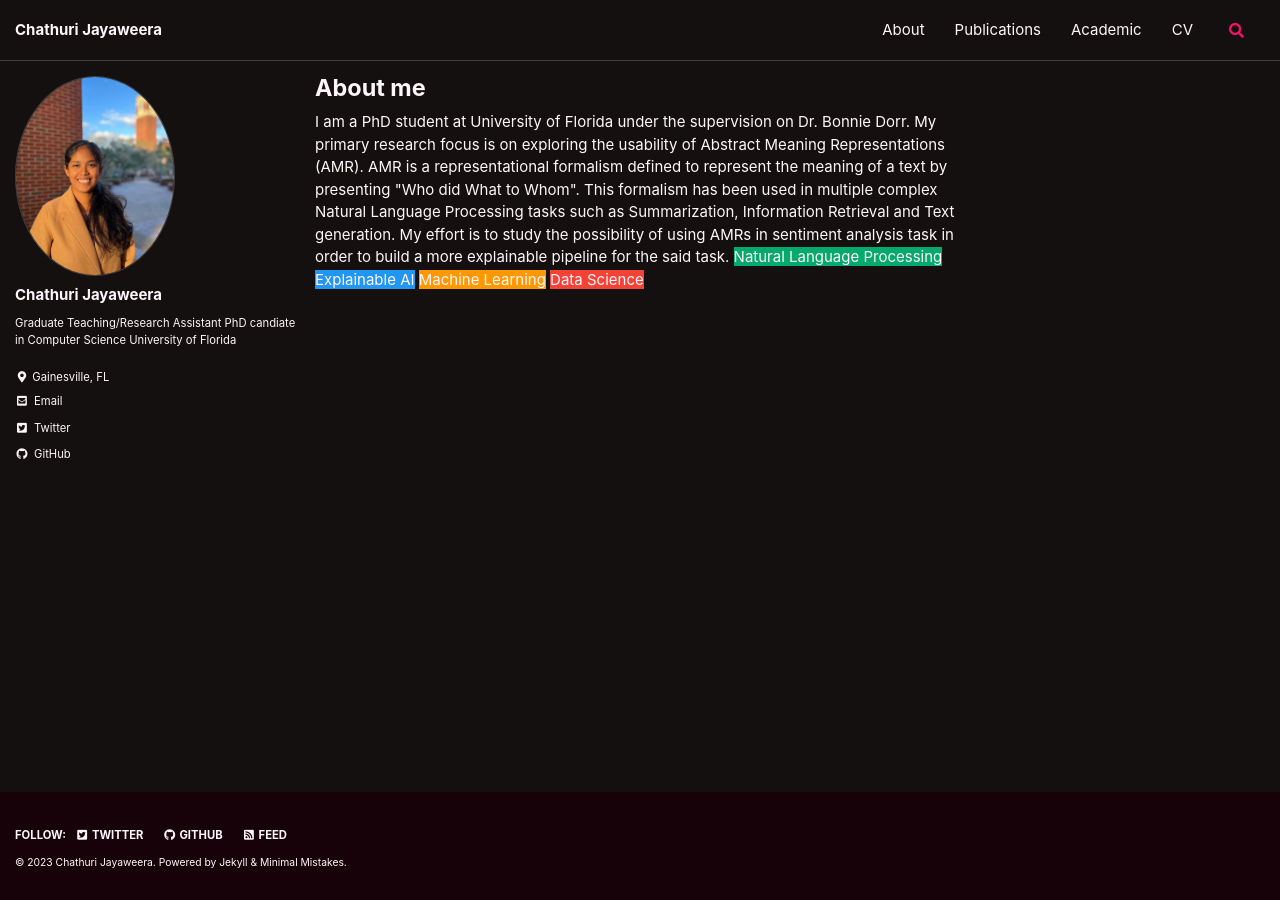
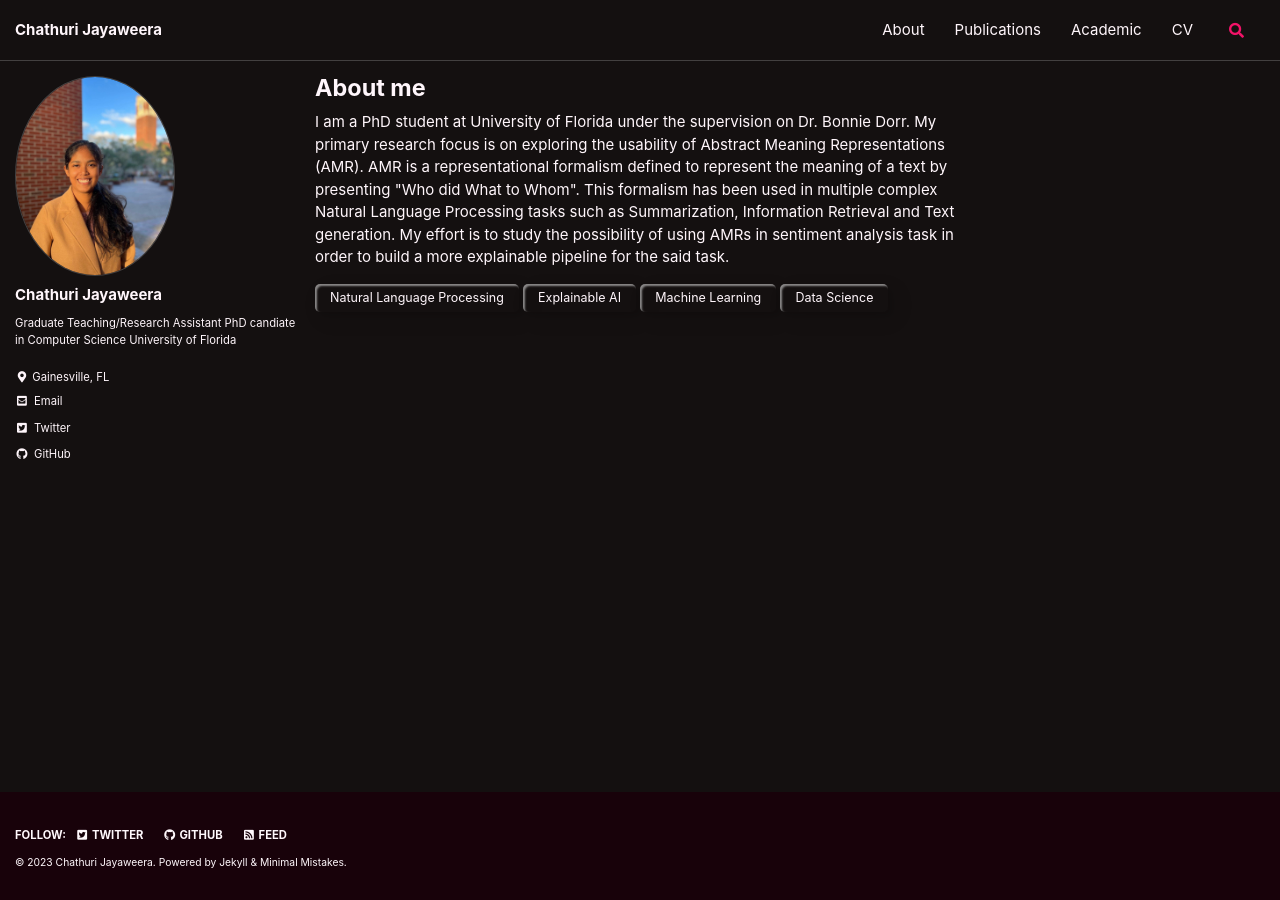
Before and after one commit to chestnutjay/chestnutjay.github.io, a Jekyll site: the page built from index.html, in a window 1280 px wide. Built offline with Jekyll 4.4.1, drawn with Linux system fonts in a browser that asks for light colours; cached includes are drawn as plain includes; the list of posts is cut into pages by our own code.

Commit message:
edited custome label config in index.html

```diff
--- a/index.html
+++ b/index.html
@@ -23,12 +23,12 @@ font-size: 0.875em;
 
 I am a PhD student at University of Florida under the supervision on Dr. Bonnie Dorr. My primary research focus is on exploring the usability of Abstract Meaning Representations (AMR). AMR is a representational formalism defined to represent the meaning of a text by presenting "Who did What to Whom". This formalism has been used in multiple complex Natural Language Processing tasks such as Summarization, Information Retrieval and Text generation. My effort is to study the possibility of using AMRs in sentiment analysis task in order to
 build a more explainable pipeline for the said task.
-
-<span class="label NLP">Natural Language Processing</span>
-<span class="label XAI">Explainable AI</span>
-<span class="label ML">Machine Learning</span>
-<span class="label DS">Data Science</span>
-<!-- <span class="label other">Other</span>  -->
+<p>
+<span class="label custom-label animated label">Natural Language Processing</span>
+<span class="label custom-label animated label">Explainable AI</span>
+<span class="label custom-label animated label">Machine Learning</span>
+<span class="label custom-label animated label">Data Science</span>
+</p>
 
 <style>
     label {
@@ -36,8 +36,27 @@ build a more explainable pipeline for the said task.
   padding: 8px;
 }
 
-.NLP {background-color: #04AA6D;} /* Green */
-.XAI {background-color: #2196F3;} /* Blue */
-.ML {background-color: #ff9800;} /* Orange */
-.DS {background-color: #f44336;} /* Red */
+.custom-label {
+    height: 28px;
+    color: var(--label-text-color);
+    border-radius: 5px;
+    padding: 5px 15px;
+    background: #b60e4e var(--label-color);
+    transition: all 0.3s ease;
+    position: relative;
+    display: inline-block;
+    box-shadow: inset 2px 2px 2px 0px rgba(255,255,255,0.5), 7px 7px 20px 0px rgba(0,0,0,0.1), 4px 4px 5px 0px rgba(0,0,0,0.1);
+    outline: none;
+    font-size: smaller;
+}
+animated_label {
+    border: none;
+    color: var(--label-text-color);
+    margin-bottom: 5px;
+}
+
+/* .NLP {background-color: #04AA6D;} /* Green */
+/* .XAI {background-color: #2196F3;} Blue */
+/* .ML {background-color: #ff9800;} Orange */
+/* .DS {background-color: #f44336;} Red */
 </style>
```
